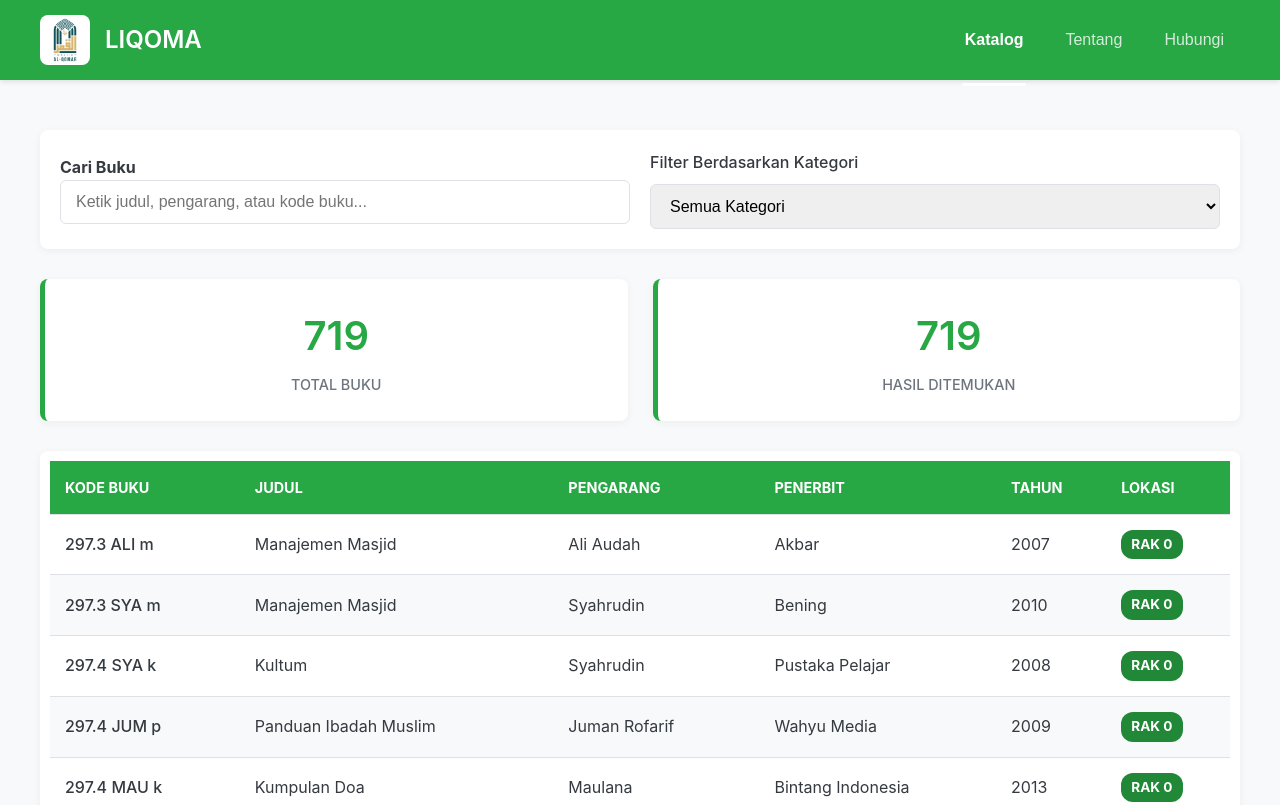
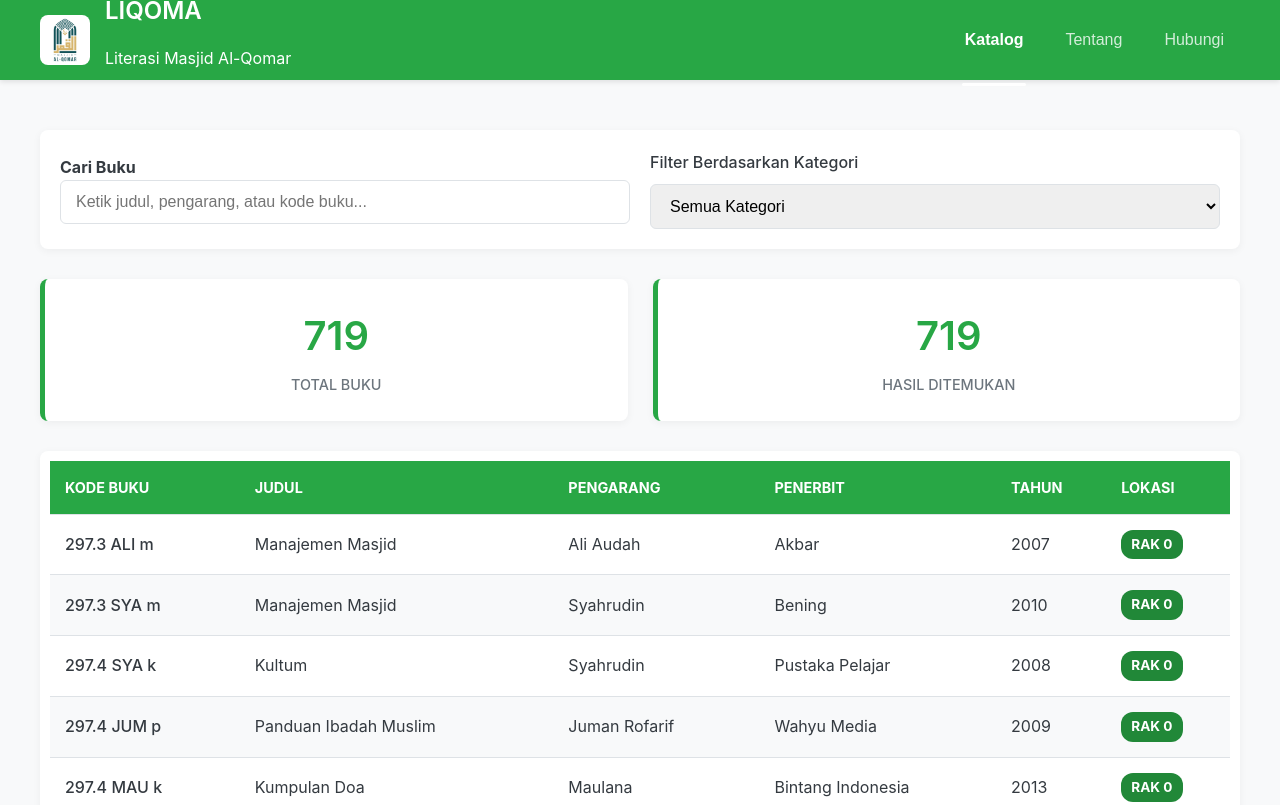
Before and after one commit to rzzdk/rzperpus, a plain HTML site: page index.html in a window 1280 px wide. Shown: the top 805 px of the page. Drawn offline with Linux system fonts and the light colour scheme.

Commit message:
Update index.html

```diff
--- a/index.html
+++ b/index.html
@@ -326,6 +326,7 @@
             <img src="logo.jpeg" alt="Logo LIQOMA" class="header-logo" onerror="this.onerror=null;this.src='https://placehold.co/100x100/FFFFFF/28a745?text=LOGO';">
             <div class="header-text">
                 <h1>LIQOMA</h1>
+                <p>Literasi Masjid Al-Qomar</p>
             </div>
         </div>
         <nav class="tab-nav" id="main-nav">
```
